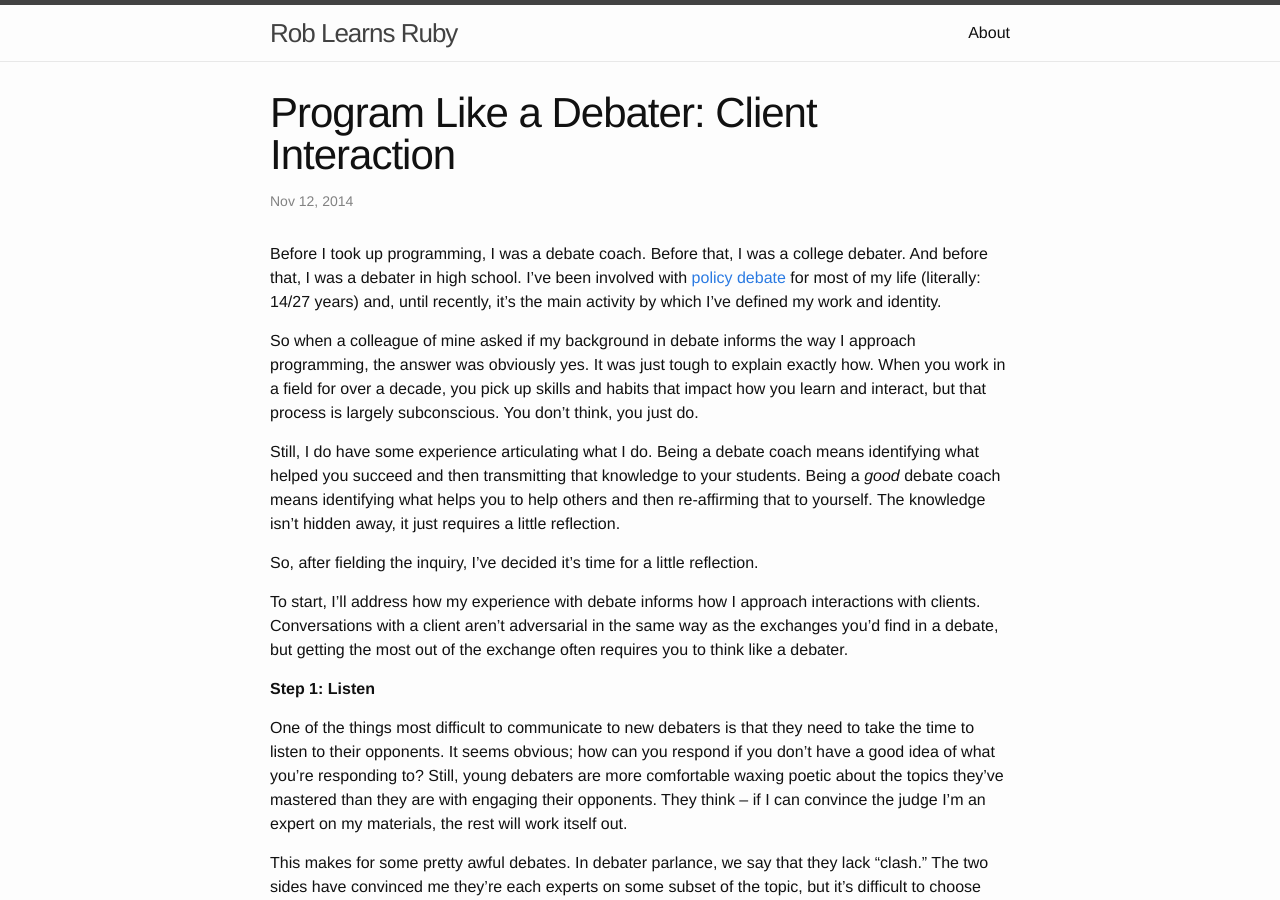
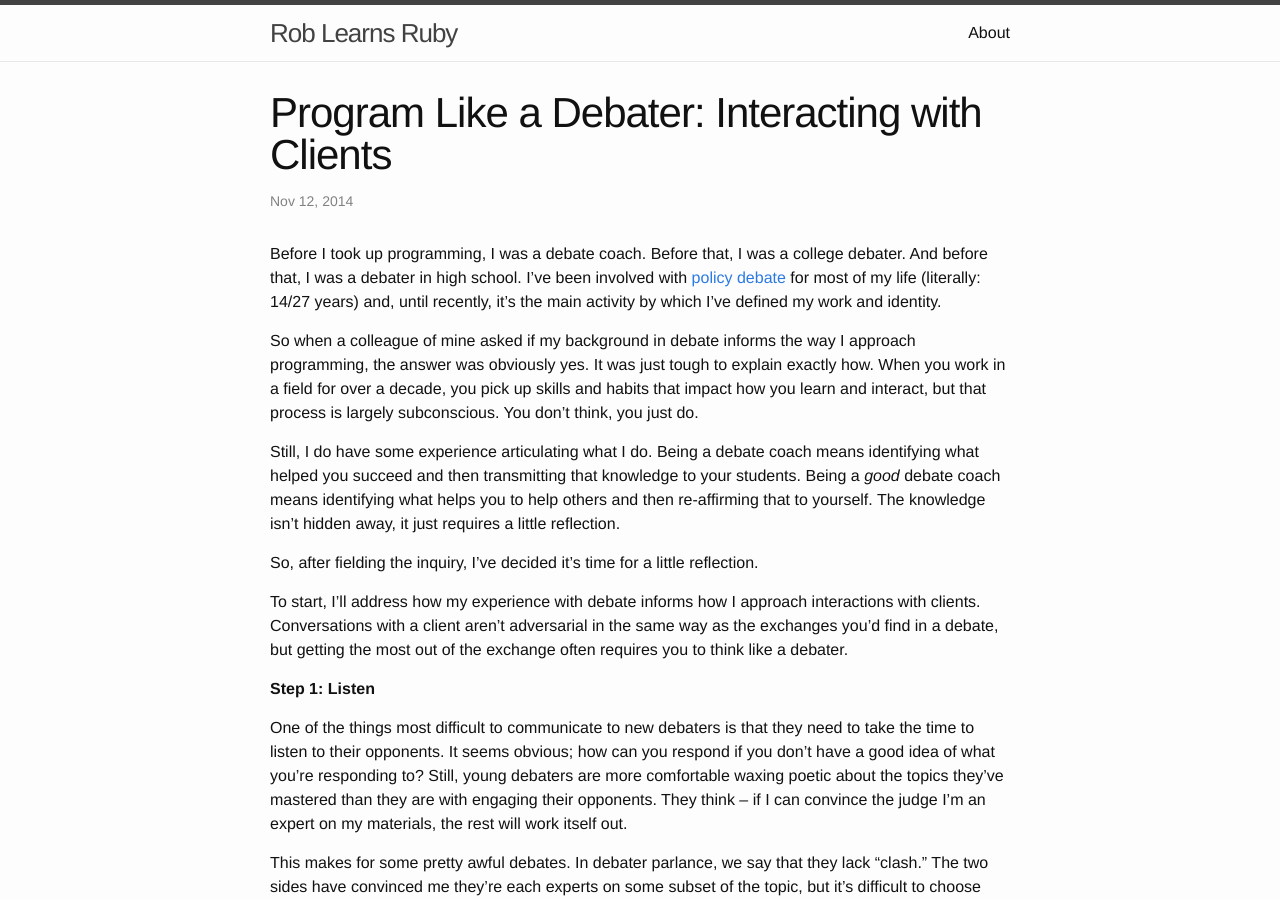
Before and after one commit to rmulhol/rmulhol.github.io, a Jekyll site: the page built from _posts/2014-11-12-debate-client-interact.markdown, in a window 1280 px wide and 900 px high. Built offline with Jekyll 4.4.1, drawn with Linux system fonts in a browser that asks for light colours.

Commit message:
edit post

```diff
--- a/_posts/2014-11-12-debate-client-interact.markdown
+++ b/_posts/2014-11-12-debate-client-interact.markdown
@@ -1,6 +1,6 @@
 ---
 layout: post
-title:  "Program Like a Debater: Client Interaction"
+title:  "Program Like a Debater: Interacting with Clients"
 date:   2014-11-12
 categories: general
 tags: communication
```
Also changed, not shown: 3 other files.
